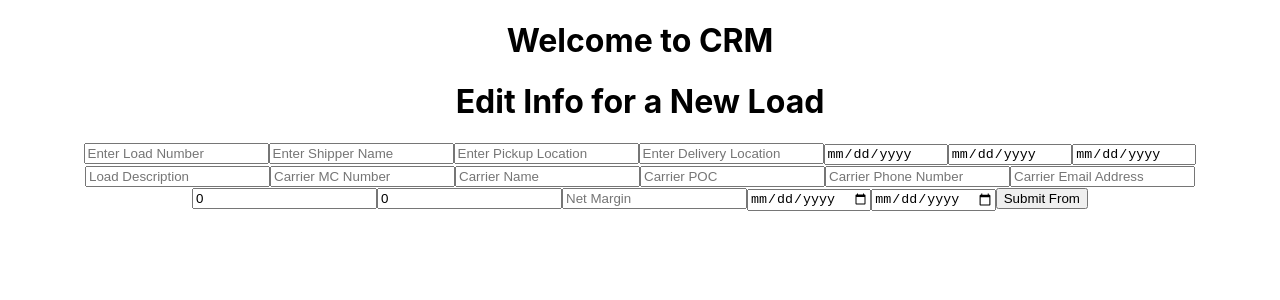
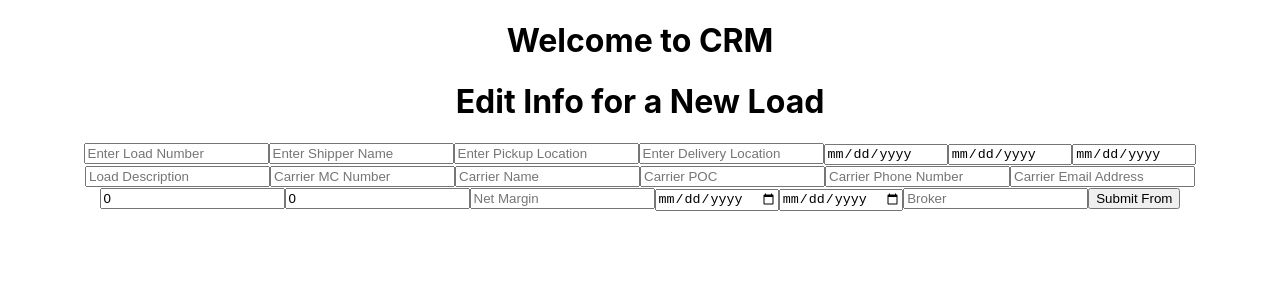
Before and after one commit to Sumeet1612/Primate-CRM-FE, a React (Create React App) app: page /Edit in a window 1280 px wide. Shown: the top 300 px of the page. Built offline with nearby package versions, Linux system fonts and the light colour scheme.

Commit message:
Added broker feature to EditLoad

```diff
--- a/src/App.js
+++ b/src/App.js
@@ -2,6 +2,7 @@ import { BrowserRouter, Route, Routes } from 'react-router-dom';
 import './App.css';
 import NewLoad from './components/NewLoad';
 import EditLoad from './components/EditLoad';
+import Home from './components/Home';
 
 function App() {
   return (
@@ -9,6 +10,7 @@ function App() {
       <h1>Welcome to CRM</h1>
     <BrowserRouter>
     <Routes>
+      <Route exact path="/" element={<Home/>}/>
       <Route path = "New" element = {<NewLoad/>}/>
       <Route path = "Edit" element = {<EditLoad/>}/>
     </Routes>
--- a/src/components/EditLoad.js
+++ b/src/components/EditLoad.js
@@ -20,6 +20,8 @@ function EditLoad() {
     netMargin: "",
     invoicingDate: "",
     paymentDate: "",
+    broker: "",
+    sharedWith: [],
   });
   useEffect(() => {
     setData((state) => {
@@ -163,12 +165,11 @@ function EditLoad() {
         readOnly
       />
 
-<input
+      <input
         type="date"
         placeholder="Invoicing  Date"
         name="invoicingDate"
         value={data.invoicingDate}
-
       />
 
       <input
@@ -176,8 +177,37 @@ function EditLoad() {
         placeholder="Payment  Date"
         name="paymentDate"
         value={data.paymentDate}
+      />
 
+      <input
+        type="text"
+        placeholder="Broker"
+        name="broker"
+        value={data.broker}
       />
+
+      {data.sharedWith ? (
+        data.sharedWith.map((d, index) => {
+          return (
+            <div key={index}>
+              <input
+                type="text"
+                name="sharedWithName"
+                value={d.sharedWithName}
+                readOnly
+              />
+              <input
+                type="text"
+                name="sharedWithPercentage"
+                value={d.sharedWithPercentage}
+                readOnly
+              />
+            </div>
+          );
+        })
+      ) : (
+        <br />
+      )}
 
       <button onClick={handleSubmit}> Submit From </button>
     </div>
--- /dev/null
+++ b/src/components/Home.js
@@ -0,0 +1,18 @@
+import { useNavigate } from "react-router-dom";
+
+function Home(){
+
+const nav=useNavigate();
+const handleNavigation=()=>{
+    nav("/new")
+}
+
+return(
+    <>
+    <h1> Home Page</h1>
+    <label onClick={handleNavigation}>Create New Load</label>
+    </>
+)
+}
+
+export default Home
```
